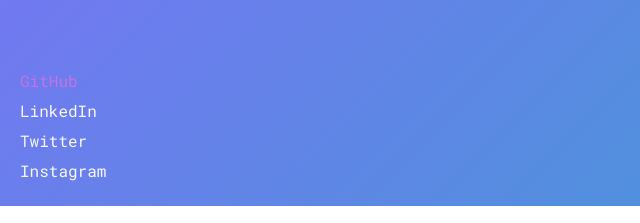
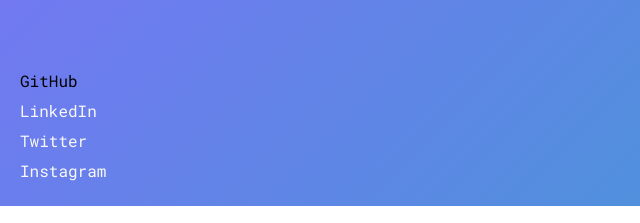
Before and after one commit to crumb1e/crumb1e.github.io, a plain HTML site: page index.html in a window 1280 px wide. In both pictures the pointer is over the link "GitHub". Shown: the part 594-817 px from the top of the page, 0-640 px from the left. Drawn offline with Linux system fonts and the light colour scheme.

Commit message:
back to black links

```diff
--- a/css/style.css
+++ b/css/style.css
@@ -19,7 +19,7 @@ h1, h2, a {
 }
 
 a:hover {
-    color: rgb(195, 115, 226);
+    color: black;
 }
 
 li {
```
